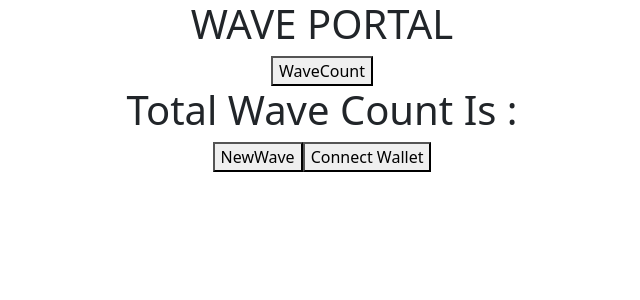
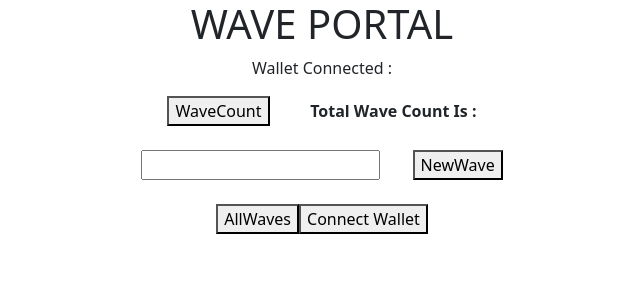
Before and after one commit to sathishpic22/ReactHardhatWavingPortal, a React (Create React App) app: page / in a window 1280 px wide. Shown: the top 300 px of the page, without its empty margins (318-958 px from the left). Built offline with nearby package versions, Linux system fonts and the light colour scheme.

Commit message:
Input And TotalWaveListCommit

```diff
--- a/src/App.js
+++ b/src/App.js
@@ -6,8 +6,8 @@ import { ethers } from "ethers";
 function App() {
   const [currentAccount, setCurrentAccount] = useState("");
   const [count,setCount]=useState("");
-
-const contractaddress="0xcF01ae2cb8f816CF0d18bFD8EC043652B6907969";
+  const [message,setMessage]=useState("");
+const contractaddress="0xb1d26f8b073540AC24852E0d55E8BfCCD0F40183";
   const checkIfWalletIsConnected = async () => {
     try {
       const { ethereum } = window;
@@ -78,7 +78,31 @@ async function wave(){
   }
 }
 
+async function fullwavelist(){
+  try {
+    const { ethereum } = window;
+
+    if (ethereum) {
+      const provider = new ethers.providers.Web3Provider(ethereum);
+      const signer = provider.getSigner();
+      const wavePortalContract = new ethers.Contract(contractaddress, lockAbi.abi, signer);
+
+      let count = await wavePortalContract.waveList();
+
+      console.log("The Total Count is .....",count);
+
+    } else {
+      console.log("Ethereum object doesn't exist!");
+    }
+  } catch (error) {
+    console.log(error);
+  }
+}
+
+
+
 async function newwave(){
+
   try {
     const { ethereum } = window;
 
@@ -97,7 +121,7 @@ async function newwave(){
 
       const signer = provider.getSigner();
       const wavePortalContract = new ethers.Contract(contractaddress, lockAbi.abi, signer);
-      const count=await wavePortalContract.newWave("My wave ");
+      const count=await wavePortalContract.newWave(message);
        console.log("New Wave is mining......");
        console.log(count);
           const tx = await wallet.sendTransaction({
@@ -116,6 +140,11 @@ async function newwave(){
   }
 }
 
+const handleChange = event => {
+  setMessage(event.target.value);
+
+};
+
 
   useEffect(() => {
     checkIfWalletIsConnected();
@@ -123,19 +152,30 @@ async function newwave(){
 
   return (
     <div className="App">
-
-
-      <h1>WAVE PORTAL</h1>
-      <h1>{currentAccount}</h1>
-
+  <h1>WAVE PORTAL</h1>
+      <p>Wallet Connected : <b>{currentAccount}</b></p>
 
 <button className="waveButton" onClick={wave}>
     WaveCount
-</button>
-<h1> Total Wave Count Is : {count}</h1>
-<button className="waveButton" onClick={newwave}>
+</button> &ensp;  &ensp; &ensp;
+<b> Total Wave Count Is : {count}</b>  <br></br><br></br>
+<input
+        type="text"
+        id="message"
+        name="message"
+        onChange={handleChange}
+        value={message}
+      />
+
+      &ensp;  &ensp; &ensp;
+<button className="waveButton" onClick={newwave} >
     NewWave
 </button>
+<br></br><br></br>
+<button className="waveButton" onClick={fullwavelist} >
+    AllWaves
+</button>
+
 
      {!currentAccount && (
           <button className="waveButton" onClick={connectWallet}>
@@ -143,6 +183,8 @@ async function newwave(){
           </button>
         )}
 
+
+
     </div>
   );
 }
```
Also changed, not shown: src/lockAbi.json (+2 -2 lines).
